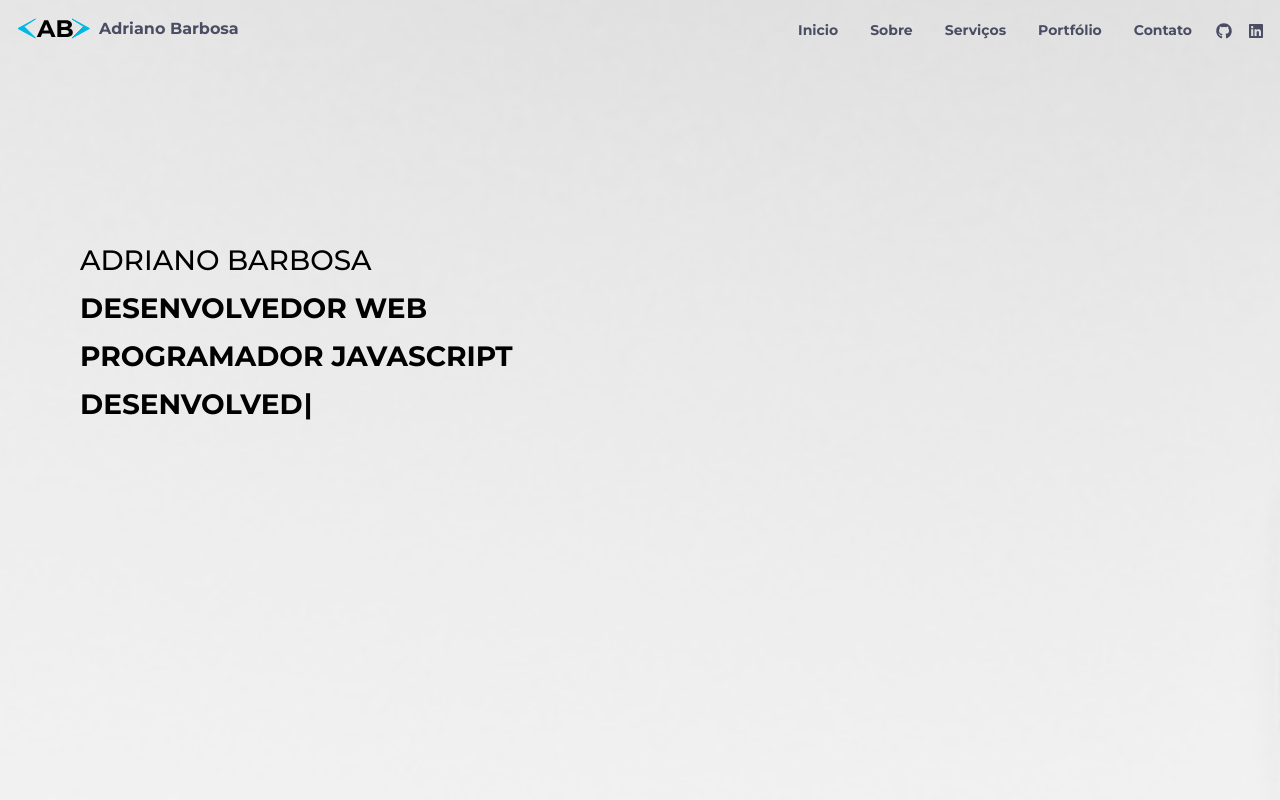
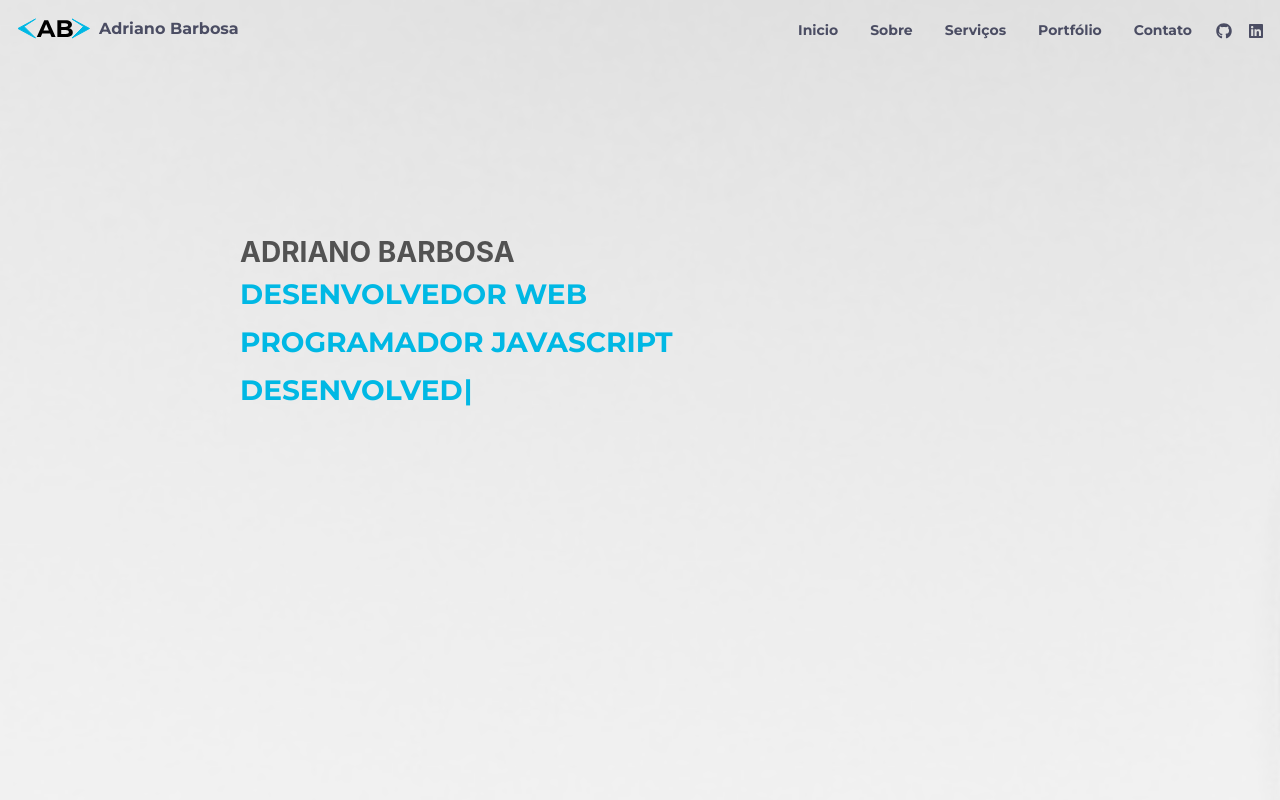
Before and after one commit to adrianobarbosa1/adrianobarbosa1.github.io.OLD, a Next.js app: page / in a window 1280 px wide. Shown: the top 800 px of the page. Built offline with nearby package versions, Linux system fonts and the light colour scheme.

Commit message:
convert chakra ui

```diff
--- /dev/null
+++ b/src/components/Adriano.tsx
@@ -0,0 +1,42 @@
+import { Box, Flex, Heading, Text } from "@chakra-ui/react";
+import Typewriter from "typewriter-effect";
+
+const textArray = [
+  "DESENVOLVEDOR FULLSTACK",
+  "ESPECIALISTA NODE.JS",
+  "ESPECIALISTA REACT.JS",
+];
+
+export function Adriano() {
+  return (
+    <>
+      <Flex>
+        <Flex
+          width={1120}
+          mt='5rem'
+          ml={{ base: '1rem', md: '10rem' }}
+          direction='column'
+          fontSize={{ base: '1.2rem', md: '1.75rem' }}
+          lineHeight='3rem'
+          fontWeight={700}
+        >
+
+          <Heading color='text' fontSize={{ base: '1.2rem', md: '1.75rem' }}>ADRIANO BARBOSA</Heading>
+          <Text as='p' color='blue' >
+            DESENVOLVEDOR WEB <br />
+            PROGRAMADOR JAVASCRIPT
+          </Text>
+          <Box color='blue'>
+            <Typewriter
+              options={{
+                strings: textArray,
+                autoStart: true,
+                loop: true,
+              }}
+            />
+          </Box>
+        </Flex>
+      </Flex>
+    </>
+  );
+}
--- a/src/components/Adriano/index.tsx
+++ /dev/null
@@ -1,34 +0,0 @@
-import { Flex } from "@chakra-ui/react";
-import Typewriter from "typewriter-effect";
-import styles from "./styles.module.scss";
-
-const textArray = [
-  "DESENVOLVEDOR FULLSTACK",
-  "ESPECIALISTA NODE.JS",
-  "ESPECIALISTA REACT.JS",
-];
-
-export function Adriano() {
-  return (
-    <>
-      <Flex>
-        <Flex className={styles.content}>
-          <h1>ADRIANO BARBOSA</h1>
-          <p>
-            DESENVOLVEDOR WEB <br />
-            PROGRAMADOR JAVASCRIPT
-          </p>
-          <div className={styles.type}>
-            <Typewriter
-              options={{
-                strings: textArray,
-                autoStart: true,
-                loop: true,
-              }}
-            />
-          </div>
-        </Flex>
-      </Flex>
-    </>
-  );
-}
--- a/src/components/Adriano/styles.module.scss
+++ /dev/null
@@ -1,35 +0,0 @@
-.container {
-  width: 100%;
-  height: auto;
-  display: flex;
-  align-items: center;
-  justify-content: center;
-  // border: 1px solid blue;
-}
-
-.content {
-  width: 1120px;
-  margin-top: 5rem;
-  //    margin-left: 10rem;
-  display: flex;
-  flex-direction: column;
-  justify-content: flex-start;
-  align-items: flex-start;
-  font-size: 1.75rem;
-  line-height: 3rem;
-  // border: 1px solid yellow;
-
-  h1 {
-    color: var(--text-title);
-  }
-
-  p {
-    font-weight: 700;
-    color: var(--blue);
-  }
-}
-
-.type {
-  font-weight: 700;
-  color: var(--blue);
-}
--- a/src/components/SectionHeading.tsx
+++ b/src/components/SectionHeading.tsx
@@ -23,7 +23,7 @@ const SectionHeading
           <Heading
             color='textTitle'
             fontWeight='600'
-            fontSize='1.75rem'
+            fontSize={{ base: '1.2rem', md: '1.75rem' }}
             lineHeight='1.5'
           >
             {emoji ? <Text as='span'>{title}</Text> : title}
--- a/src/components/cards/CardServicos.tsx
+++ b/src/components/cards/CardServicos.tsx
@@ -4,14 +4,14 @@ import Image from "next/image";
 const CardServicos = ({ data, ...props }) => {
     return (
         <Flex direction='column' textAlign='center' {...props}>
-            <Box as='figure' minWidth='4.375rem' mr='1.875rem' m='0 0 20px'>
+            <Box as='figure' minWidth='4.375rem' mr='1.875rem' m='0 0 20px' zIndex='-1'>
                 <Image src={data?.icon} alt={data?.title} />
             </Box>
 
             <Box>
                 <Heading
                     fontWeight='600'
-                    fontSize='1.2rem'
+                    fontSize={{ base: '1rem', md: '1.2rem' }}
                     lineHeight='1.28'
                     color='textTitle'
                     mb='1.25rem'
@@ -22,6 +22,7 @@ const CardServicos = ({ data, ...props }) => {
                 <Text
                     as='p'
                     fontSize='1rem'
+                    mx={{ base: '1rem' }}
                     fontWeight='400'
                     lineHeight='1.88'
                     color='text'
```
Also changed, not shown: src/sections/servicos/styles.module.scss (deleted, +0 -44 lines).
